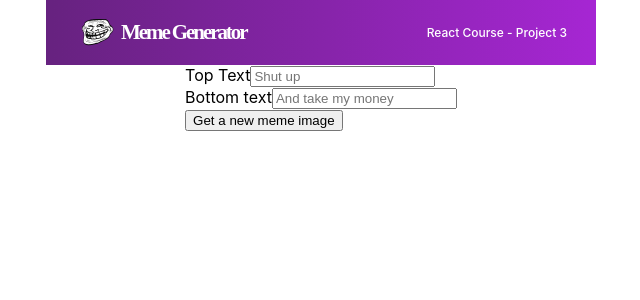
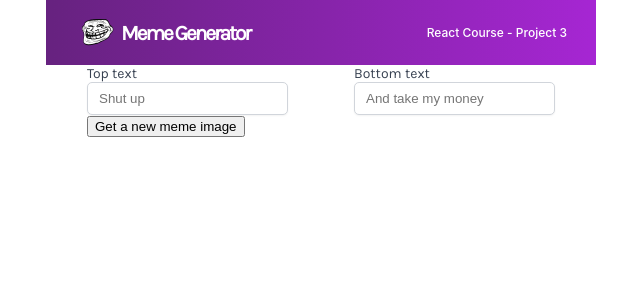
Before and after one commit to Masterchinedum/codespaces-react, a React (Vite) app: page / in a window 1280 px wide. Shown: the top 300 px of the page, without its empty margins (319-959 px from the left). Built offline with nearby package versions, Linux system fonts and the light colour scheme.

Commit message:
Add styling for text fields and import Karla font

```diff
--- a/src/App.css
+++ b/src/App.css
@@ -50,3 +50,57 @@
     padding: 20px 29px 20px 0px;
     align-items: center;
   }
+
+  .text-field {
+    display: flex;
+  }
+
+  .top-textcont {
+    display: flex;
+    flex-direction: column;
+    padding-right: 33px;
+  }
+
+  .bottom-textcont {
+    display: flex;
+    flex-direction: column;
+    padding-left: 33px;
+  }
+
+  .top-text-lab{
+    color: var(--gray-700, #374151);
+    font-family: Karla;
+    font-size: 14px;
+    font-style: normal;
+    font-weight: 500;
+    line-height: 17px; /* 117% */
+  }
+
+  .bottom-text-lab {
+    color: var(--gray-700, #374151);
+    font-family: Karla;
+    font-size: 14px;
+    font-style: normal;
+    font-weight: 500;
+    line-height: 17px; /* 117% */
+  }
+
+  .top-text {
+    border-radius: 5px;
+    border: 1px solid var(--gray-300, #D1D5DB);
+    background: var(--white, #FFF);
+    box-shadow: 0px 1px 2px 0px rgba(0, 0, 0, 0.05);
+    padding: 8px 11px;
+    align-items: center;
+    gap: 7px;
+  }
+
+  .bottom-text {
+    border-radius: 5px;
+    border: 1px solid var(--gray-300, #D1D5DB);
+    background: var(--white, #FFF);
+    box-shadow: 0px 1px 2px 0px rgba(0, 0, 0, 0.05);
+    padding: 8px 11px;
+    align-items: center;
+    gap: 7px;
+  }
--- a/src/App.jsx
+++ b/src/App.jsx
@@ -4,6 +4,11 @@ import Body from './components/body';
 import './App.css';
 
 const App = () => {
+      // Import Karla font from Google Fonts
+      const link = document.createElement('link');
+      link.href = 'https://fonts.googleapis.com/css2?family=Karla&display=swap';
+      link.rel = 'stylesheet';
+      document.head.appendChild(link);
   return (
     <div className='App'>
       <Navbar />
--- a/src/components/body.jsx
+++ b/src/components/body.jsx
@@ -1,10 +1,12 @@
+import React from 'react';
 
 const Body = () => {
+
     return (
         <div className="text-field-cont">
             <form className="text-field">
                 <div className="top-textcont">
-                    <label className="top-text-lab">Top Text</label>
+                    <label className="top-text-lab">Top text</label>
                     <input type="text" className="top-text" placeholder="Shut up" />
                 </div>
                 <div className="bottom-textcont">
```
